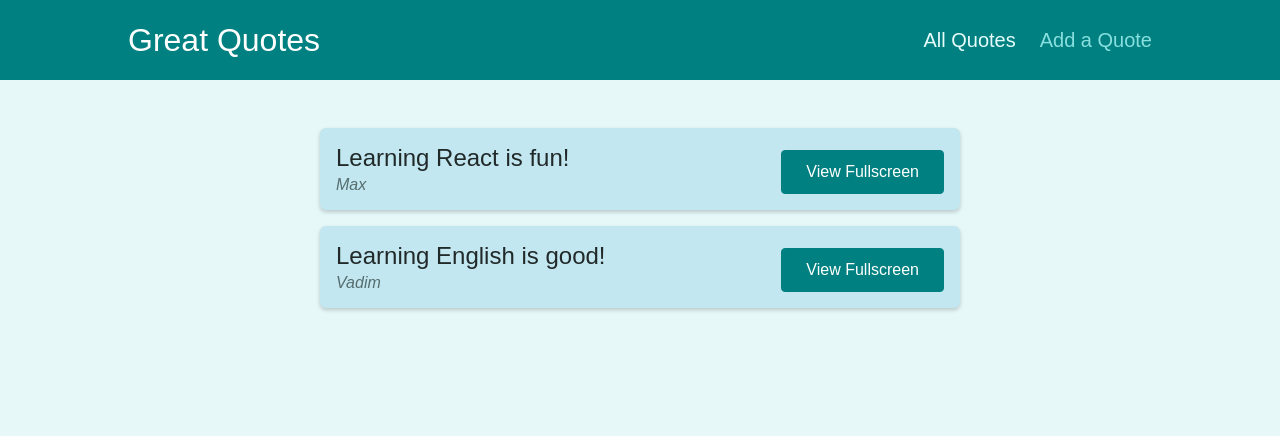
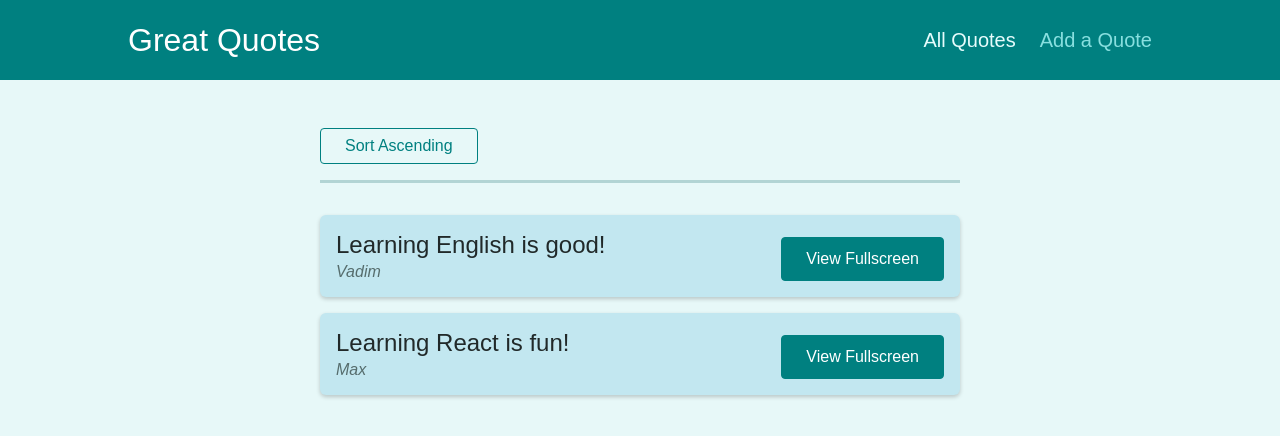
Before and after one commit to Solar5503/react-complete-guide-max11-router2-v5--, a React (Create React App) app: page /quotes in a window 1280 px wide. Shown: the top 436 px of the page. Built offline with nearby package versions, Linux system fonts and the light colour scheme.

Commit message:
add sort quotes by id and link to comments

```diff
--- a/src/components/quotes/QuoteList.js
+++ b/src/components/quotes/QuoteList.js
@@ -1,13 +1,41 @@
 import { Fragment } from 'react';
+import { useHistory, useLocation } from 'react-router-dom';
 
 import QuoteItem from './QuoteItem';
 import classes from './QuoteList.module.css';
 
+const sortQuotes = (quotes, ascending) => {
+  return quotes.sort((quoteA, quoteB) => {
+    if (ascending) {
+      return quoteA.id > quoteB.id ? 1 : -1;
+    } else {
+      return quoteA.id < quoteB.id ? 1 : -1;
+    }
+  });
+};
+
 const QuoteList = (props) => {
+  const history = useHistory();
+  const location = useLocation();
+
+  const queryParams = new URLSearchParams(location.search);
+  const isSortingAscending = queryParams.get('sort') === 'asc';
+
+  const sortedQuotes = sortQuotes(props.quotes, isSortingAscending);
+
+  const changeSortingHandler = () => {
+    history.push('/quotes?sort=' + (isSortingAscending ? 'desc' : 'asc'));
+  };
+
   return (
     <Fragment>
+      <div className={classes.sorting}>
+        <button onClick={changeSortingHandler}>
+          Sort {isSortingAscending ? 'Descending' : 'Ascending'}
+        </button>
+      </div>
       <ul className={classes.list}>
-        {props.quotes.map((quote) => (
+        {sortedQuotes.map((quote) => (
           <QuoteItem
             key={quote.id}
             id={quote.id}
--- a/src/pages/QuoteDetail.js
+++ b/src/pages/QuoteDetail.js
@@ -1,5 +1,5 @@
 import React from 'react';
-import { Route, useParams } from 'react-router-dom';
+import { Link, Route, useParams } from 'react-router-dom';
 import Comments from '../components/comments/Comments';
 import HighlightedQuote from '../components/quotes/HighlightedQuote';
 
@@ -17,6 +17,14 @@
   return (
     <>
       <HighlightedQuote text={quote.text} author={quote.author} />
+      <Route path={`/quotes/${quoteId}`} exact>
+        <div className="centered">
+          <Link className="btn--flat" to={`/quotes/${quoteId}/comments`}>
+            Load Comments
+          </Link>
+        </div>
+      </Route>
+
       <Route path={`/quotes/${quoteId}/comments`}>
         <Comments />
       </Route>
```
